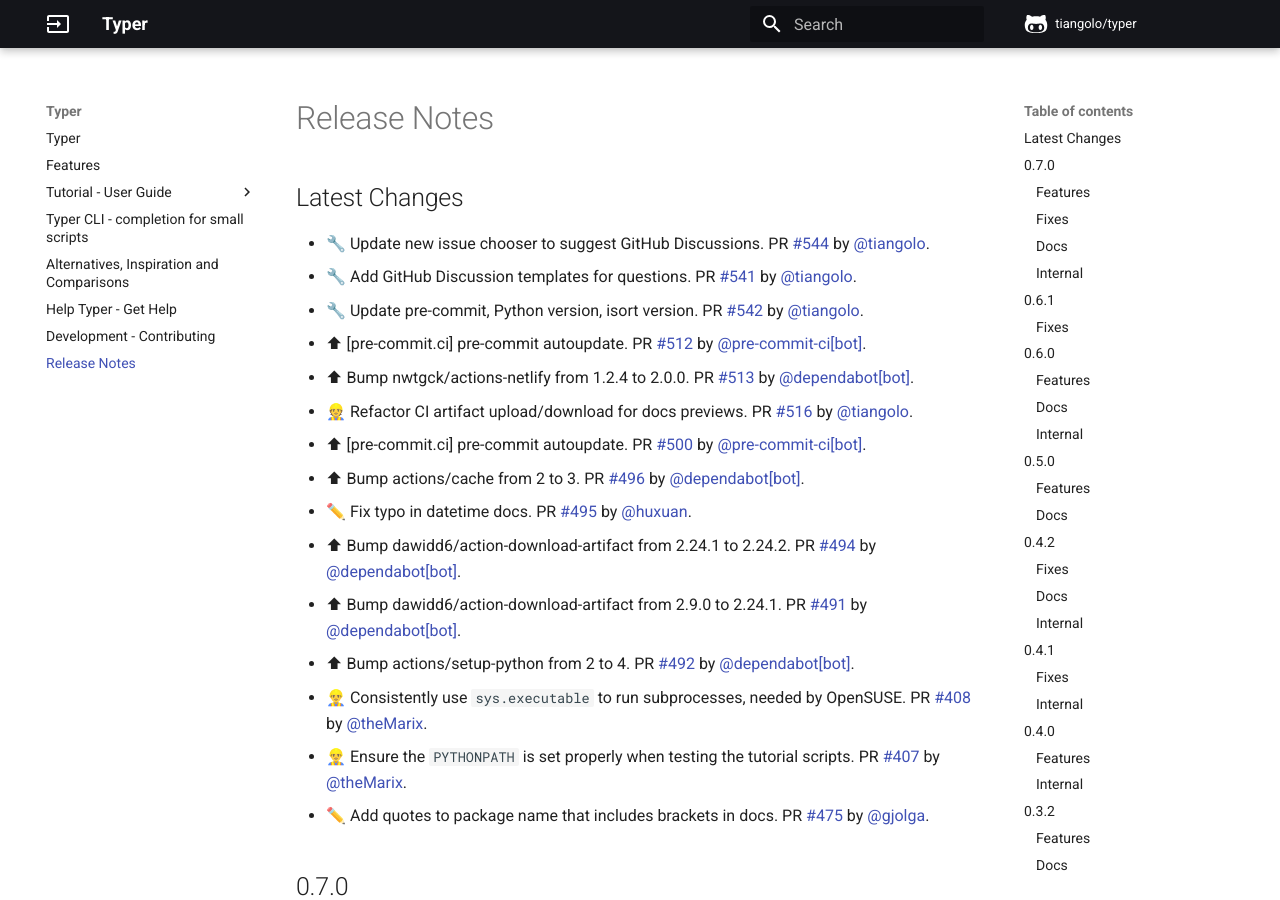
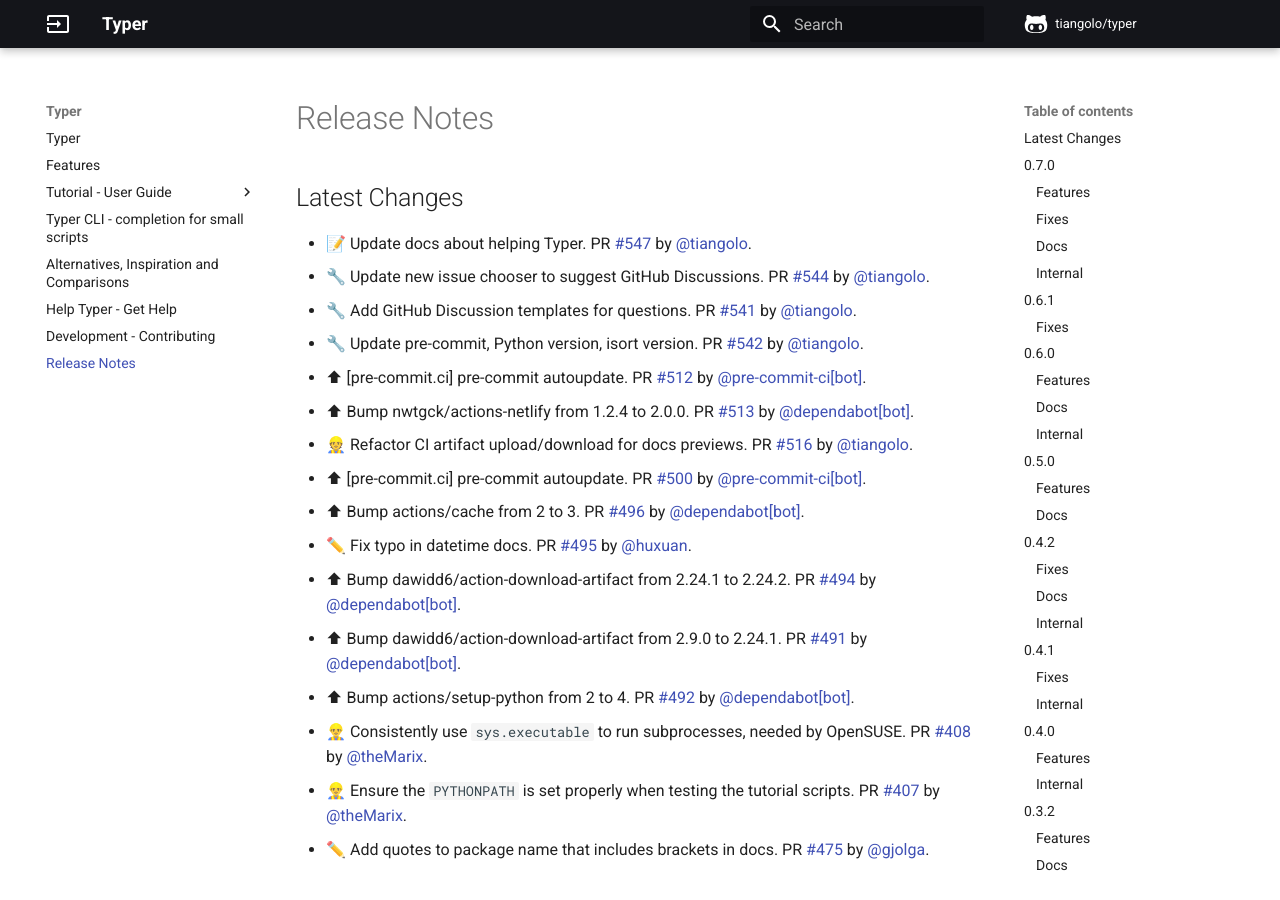
Before and after one commit to RED0731/red_pythonTyper, an MkDocs documentation site: the page built from docs/release-notes.md, in a window 1280 px wide and 900 px high. Built offline with MkDocs 1.6.1 and Material for MkDocs 9.7.7, drawn with Linux system fonts in a browser that asks for light colours; comment, search, counter and statistics services are not loaded.

Commit message:
📝 Update release notes

```diff
--- a/docs/release-notes.md
+++ b/docs/release-notes.md
@@ -1,5 +1,6 @@
 ## Latest Changes
 
+* 📝 Update docs about helping Typer. PR [#547](https://github.com/tiangolo/typer/pull/547) by [@tiangolo](https://github.com/tiangolo).
 * 🔧 Update new issue chooser to suggest GitHub Discussions. PR [#544](https://github.com/tiangolo/typer/pull/544) by [@tiangolo](https://github.com/tiangolo).
 * 🔧 Add GitHub Discussion templates for questions. PR [#541](https://github.com/tiangolo/typer/pull/541) by [@tiangolo](https://github.com/tiangolo).
 * 🔧 Update pre-commit, Python version, isort version. PR [#542](https://github.com/tiangolo/typer/pull/542) by [@tiangolo](https://github.com/tiangolo).
```
